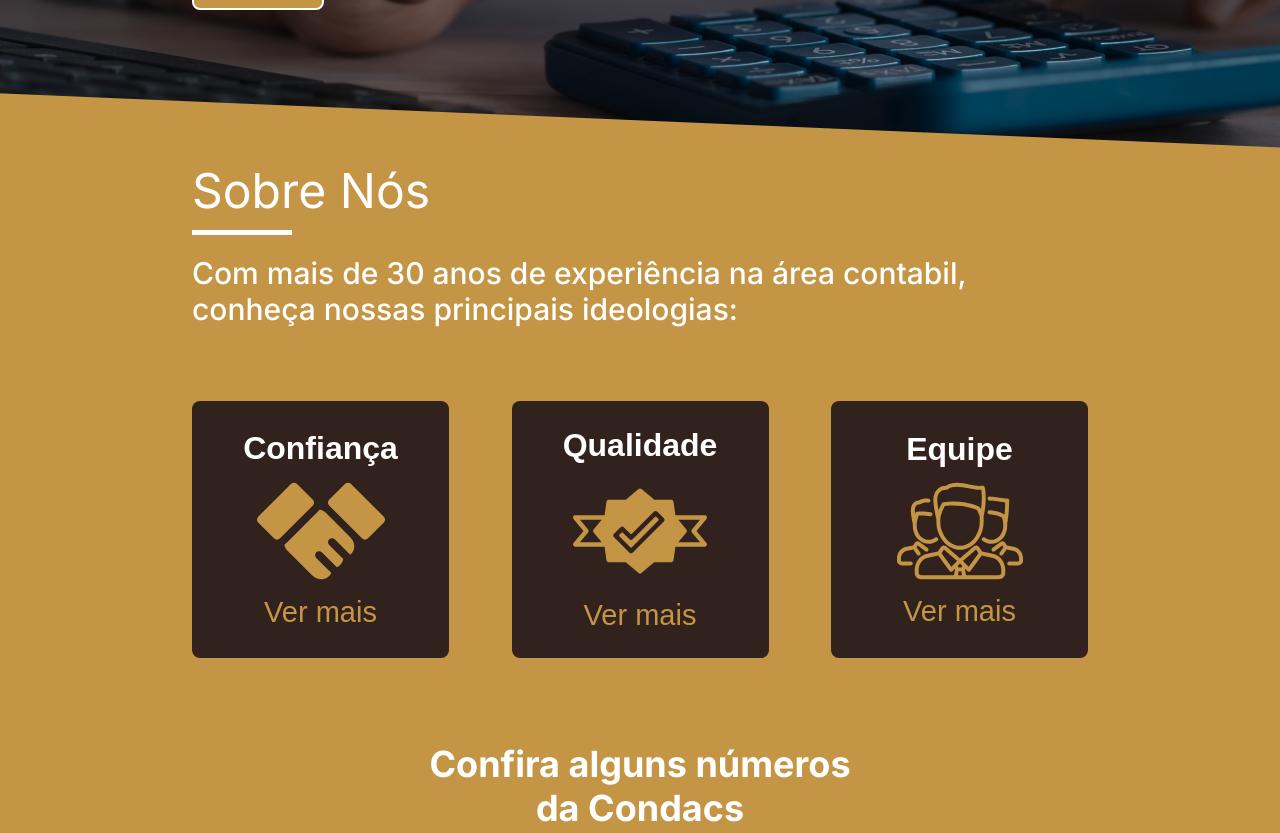
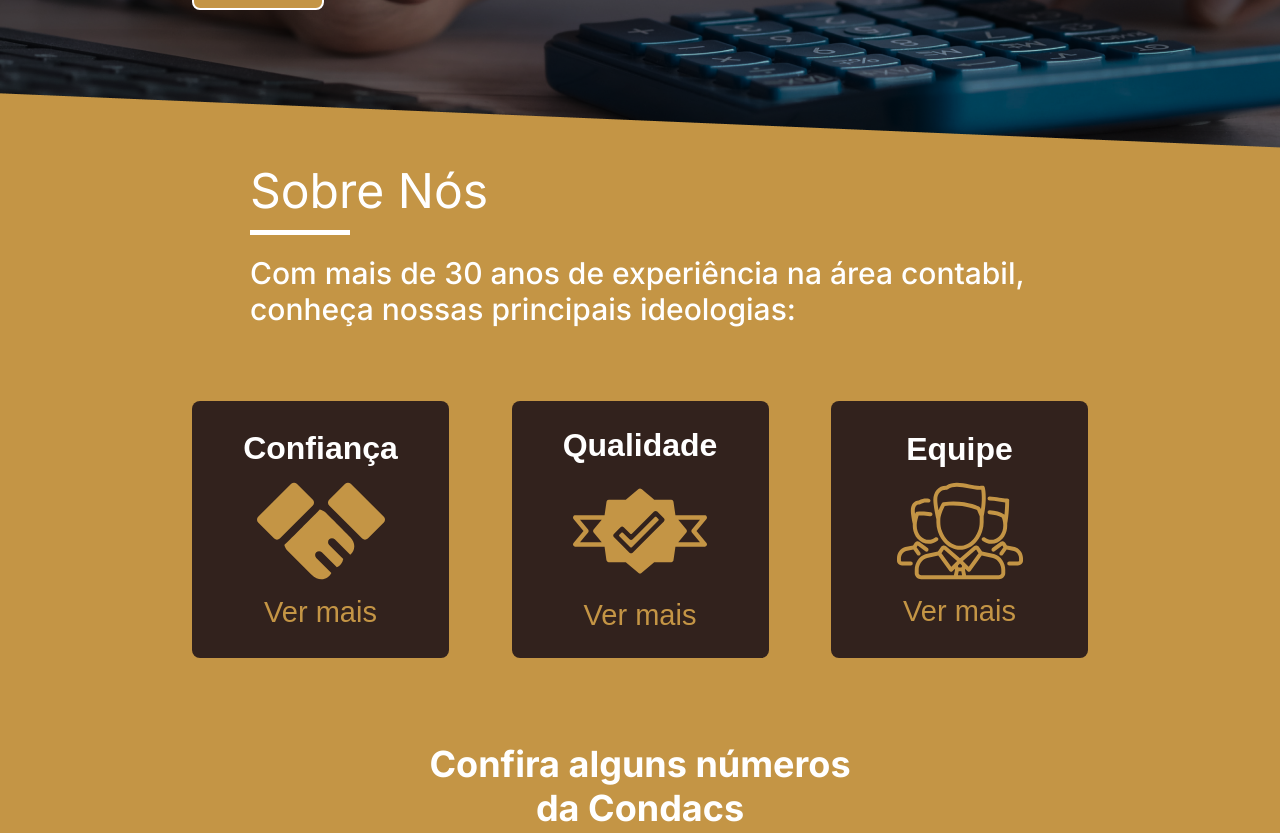
Before and after one commit to LucasTKP/Condacs, a React (Create React App) app: page / in a window 1280 px wide. Shown: the part 487-1320 px from the top of the page. Built offline with nearby package versions, Linux system fonts and the light colour scheme.

Commit message:
danto os toques finais nos detalhes

```diff
--- a/src/components/about.js
+++ b/src/components/about.js
@@ -20,6 +20,7 @@ export function About() {
     }
   return (
     <div id='about'>
+
         <div onClick={() => setModal(!modal)} className={modal ? 'backgroundModalOn' : "backgroundModalOff"}>
             <div id="outModal">
                 <button className='modal'>
@@ -36,7 +37,7 @@ export function About() {
             <p>Sobre Nós</p>
             <p>Com mais de 30 anos de experiência na área contabil, conheça nossas principais ideologias:</p>
         </div>
-
+        <div className="config">
         <div className="buttonAbout">
             <a href='#outModal'>
                 <button type="button" className="card" onClick={() => (setModal(true) & GiveContentModal('confianca'))}>
@@ -62,6 +63,7 @@ export function About() {
                 </button>
             </a>
         </div>
+        </div>
 
         <div className="contentStatistics">
             <h6>Confira alguns números da Condacs</h6>
--- a/src/routes/Home.js
+++ b/src/routes/Home.js
@@ -12,8 +12,8 @@ export function Home() {
     <div className="body">
     <div className="pages">
         <Header />
+        <About />
       <div className="align">
-        <About />
         <Services />
         <Local />
       </div>
--- a/src/styles/components/about.sass
+++ b/src/styles/components/about.sass
@@ -3,18 +3,25 @@ $details-color: #D6AF4F
 
 #about
     font-family: 'Inter'
+    position: relative
+    display: flex
+    flex-direction: column
+    align-items: center
     .backgroundModalOn
         width: 100%
         left:0
-        height: 1000%
+        height: 100%
         top:0
         position: absolute
         background: rgba(0, 0, 0, 0.4)
         backdrop-filter: blur(10px)
         display: flex
         justify-content: center
-        z-index: 1000
+        z-index: 1
         cursor: pointer
+
+    .config
+        width: 70%
 
     .backgroundModalOff
         display: none
```
